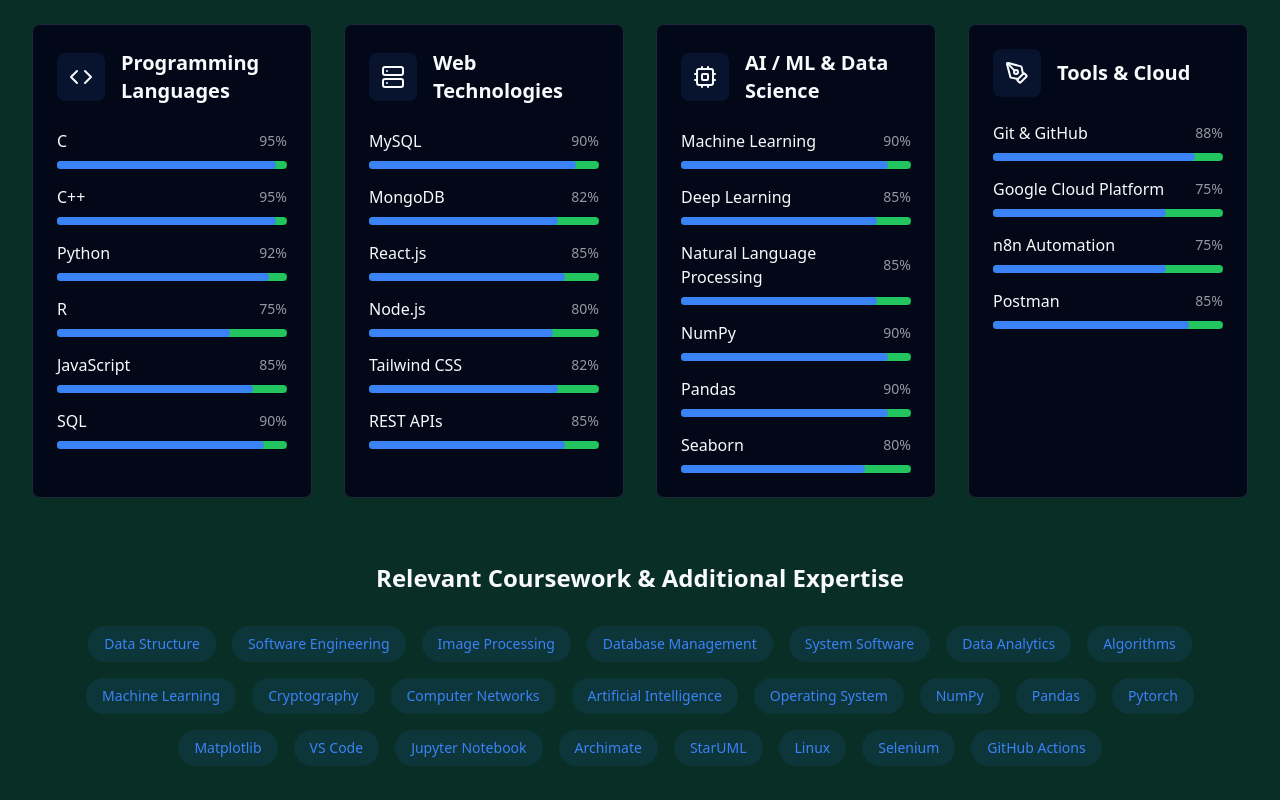
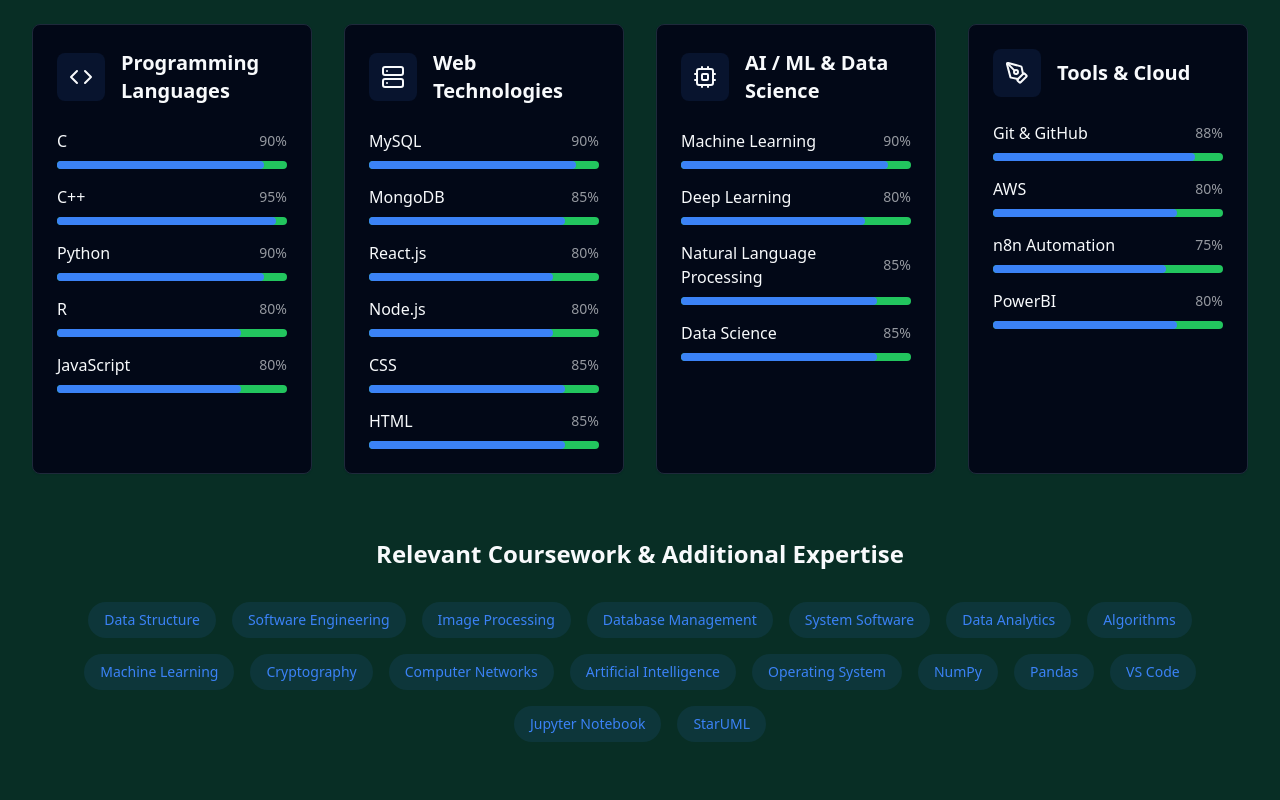
Before and after one commit to ishita-139/Portfolio-main, a Next.js app: page / in a window 1280 px wide. Shown: the part 2360-3160 px from the top of the page. Built offline with nearby package versions, Linux system fonts and the light colour scheme.

Commit message:
Update Skills.tsx

```diff
--- a/components/Skills.tsx
+++ b/components/Skills.tsx
@@ -31,12 +31,11 @@
     title: 'Programming Languages',
     icon: <Code className="h-6 w-6" />,
     skills: [
-      { name: 'C', level: 95 },
+      { name: 'C', level: 90 },
       { name: 'C++', level: 95 },
-      { name: 'Python', level: 92 },
-      { name: 'R', level: 75 },
-      { name: 'JavaScript', level: 85 },
-      { name: 'SQL', level: 90 },
+      { name: 'Python', level: 90 },
+      { name: 'R', level: 80 },
+      { name: 'JavaScript', level: 80 },
     ],
   },
   {
@@ -44,11 +43,11 @@
     icon: <Server className="h-6 w-6" />,
     skills: [
       { name: 'MySQL', level: 90 },
-      { name: 'MongoDB', level: 82 },
-      { name: 'React.js', level: 85 },
+      { name: 'MongoDB', level: 85 },
+      { name: 'React.js', level: 80 },
       { name: 'Node.js', level: 80 },
-      { name: 'Tailwind CSS', level: 82 },
-      { name: 'REST APIs', level: 85 },
+      { name: ' CSS', level: 85 },
+      { name: 'HTML', level: 85 },
     ],
   },
   {
@@ -56,11 +55,9 @@
     icon: <Cpu className="h-6 w-6" />,
     skills: [
       { name: 'Machine Learning', level: 90 },
-      { name: 'Deep Learning', level: 85 },
+      { name: 'Deep Learning', level: 80 },
       { name: 'Natural Language Processing', level: 85 },
-      { name: 'NumPy', level: 90 },
-      { name: 'Pandas', level: 90 },
-      { name: 'Seaborn', level: 80 },
+      { name: 'Data Science', level: 85 },
     ],
   },
   {
@@ -68,9 +65,9 @@
     icon: <Tool className="h-6 w-6" />,
     skills: [
       { name: 'Git & GitHub', level: 88 },
-      { name: 'Google Cloud Platform', level: 75 },
+      { name: 'AWS', level: 80 },
       { name: 'n8n Automation', level: 75 },
-      { name: 'Postman', level: 85 },
+      { name: 'PowerBI', level: 80 },
     ],
   },
 ];
@@ -133,15 +130,9 @@
               'Operating System',
               'NumPy',
               'Pandas',
-              'Pytorch',
-              'Matplotlib',
               'VS Code',
               'Jupyter Notebook',
-              'Archimate',
               'StarUML',
-              'Linux',
-              'Selenium',
-              'GitHub Actions',
             ].map((skill, index) => (
               <span
                 key={index}
```
